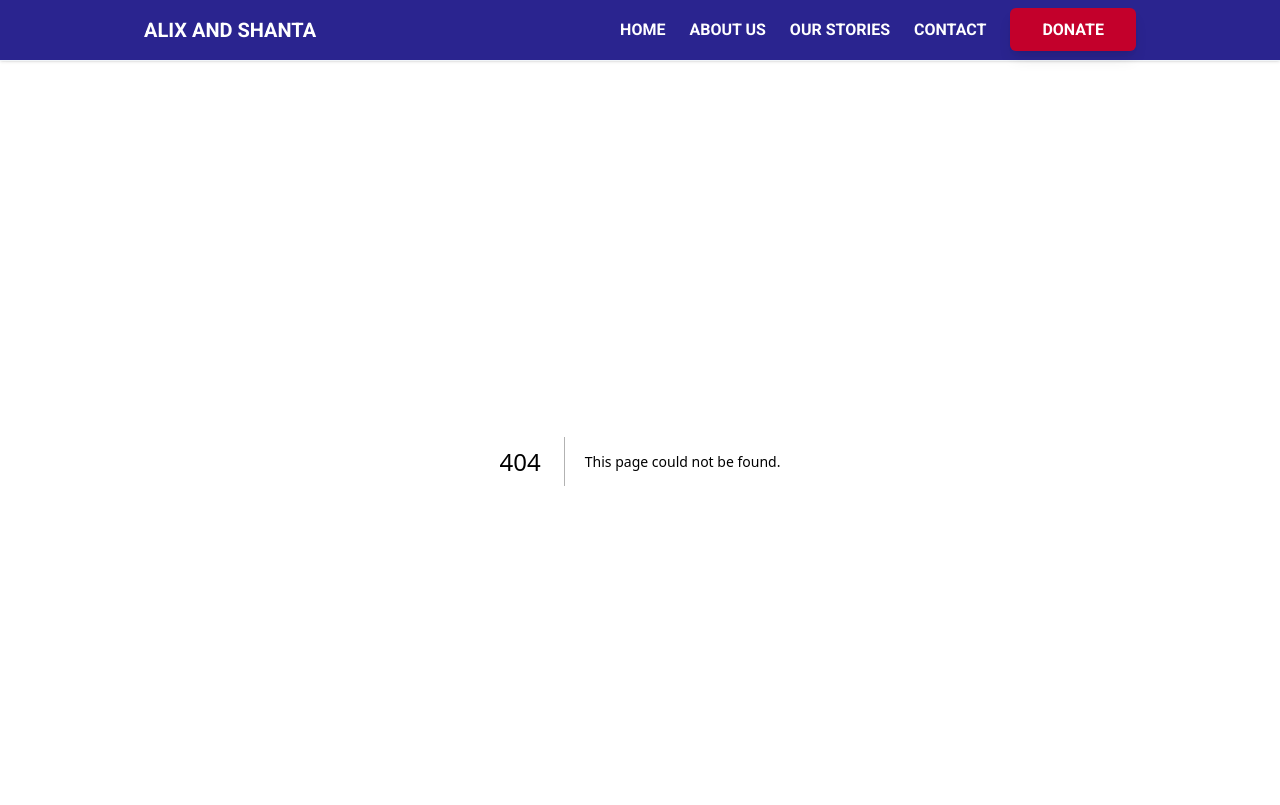
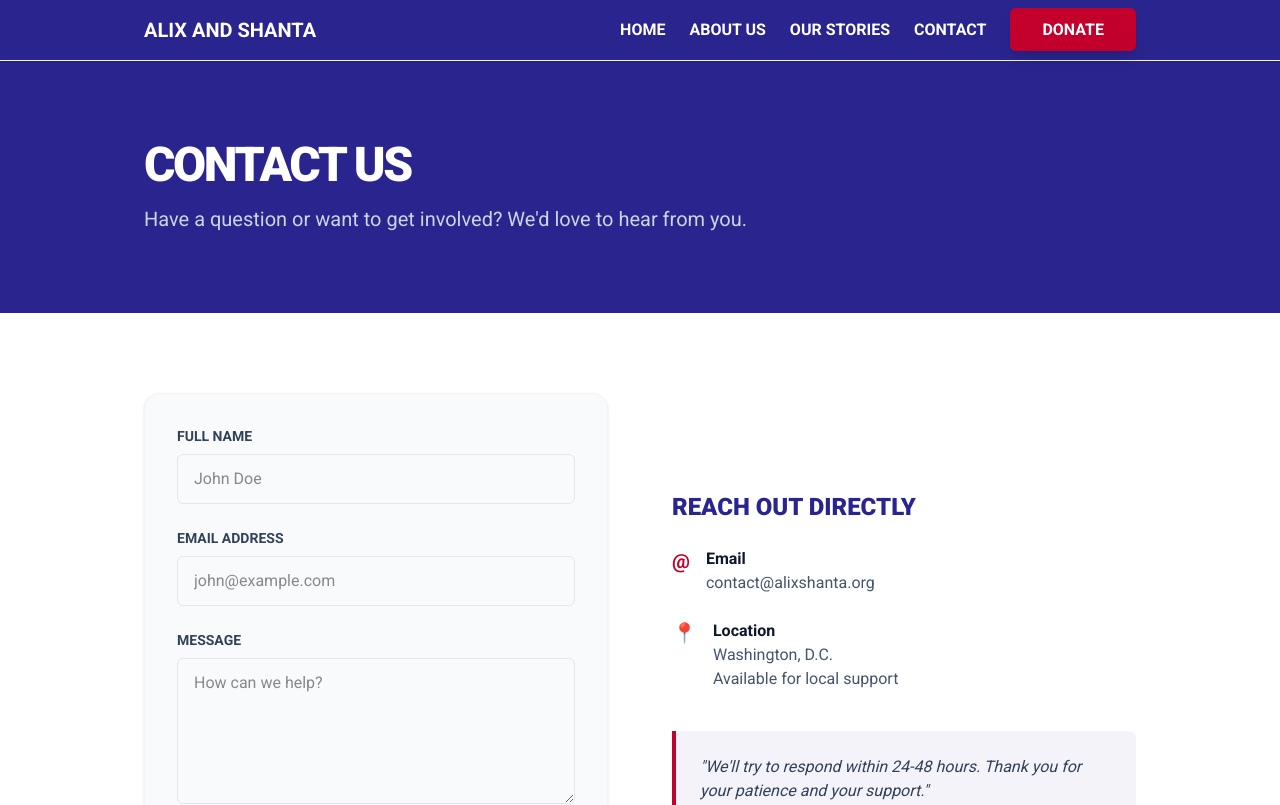
Before and after one commit to Jujock004/alix-shanta-web, a Next.js app: page /contact in a window 1280 px wide. Before the commit this address had no page. Shown: the top 805 px of the page. Built offline with nearby package versions, Linux system fonts and the light colour scheme.

Commit message:
feat: structure of contact page

```diff
--- /dev/null
+++ b/src/app/contact/page.tsx
@@ -0,0 +1,102 @@
+"use client";
+
+export default function ContactPage() {
+  return (
+    <main className="min-h-screen font-roboto">
+      {/* Hero simple pour la page contact */}
+      <section className="bg-[#2A248F] py-20 text-white">
+        <div className="max-w-5xl mx-auto px-4">
+          <h1 className="text-5xl font-black uppercase tracking-tighter mb-4">
+            Contact Us
+          </h1>
+          <p className="text-xl text-slate-300">
+            Have a question or want to get involved? We&apos;d love to hear from
+            you.
+          </p>
+        </div>
+      </section>
+
+      <section className="py-20 bg-white">
+        <div className="max-w-5xl mx-auto px-4">
+          <div className="grid grid-cols-1 md:grid-cols-2 gap-16">
+            {/* Formulaire de contact */}
+            <div className="bg-slate-50 p-8 rounded-2xl shadow-sm border border-slate-100">
+              <form className="space-y-6">
+                <div>
+                  <label className="block text-sm font-bold uppercase mb-2 text-slate-700">
+                    Full Name
+                  </label>
+                  <input
+                    type="text"
+                    className="w-full px-4 py-3 rounded-md border border-slate-200 focus:border-[#C3002B] focus:ring-2 focus:ring-[#C3002B]/20 outline-none transition-all"
+                    placeholder="John Doe"
+                  />
+                </div>
+                <div>
+                  <label className="block text-sm font-bold uppercase mb-2 text-slate-700">
+                    Email Address
+                  </label>
+                  <input
+                    type="email"
+                    className="w-full px-4 py-3 rounded-md border border-slate-200 focus:border-[#C3002B] focus:ring-2 focus:ring-[#C3002B]/20 outline-none transition-all"
+                    placeholder="john@example.com"
+                  />
+                </div>
+                <div>
+                  <label className="block text-sm font-bold uppercase mb-2 text-slate-700">
+                    Message
+                  </label>
+                  <textarea
+                    rows={5}
+                    className="w-full px-4 py-3 rounded-md border border-slate-200 focus:border-[#C3002B] focus:ring-2 focus:ring-[#C3002B]/20 outline-none transition-all"
+                    placeholder="How can we help?"
+                  ></textarea>
+                </div>
+                <button className="cursor-pointer w-full bg-[#C3002B] text-white font-black py-4 rounded-md hover:bg-[#a10024] transition-colors shadow-lg uppercase tracking-wider">
+                  Send Message
+                </button>
+              </form>
+            </div>
+
+            {/* Infos de contact & Carte (simulée) */}
+            <div className="flex flex-col justify-center">
+              <div className="mb-10">
+                <h2 className="text-2xl font-black text-[#2A248F] uppercase mb-6">
+                  Reach Out Directly
+                </h2>
+                <div className="space-y-6">
+                  <div className="flex items-start gap-4">
+                    <div className="text-[#C3002B] text-xl font-bold">@</div>
+                    <div>
+                      <h3 className="font-bold text-slate-900">Email</h3>
+                      <p className="text-slate-600">contact@alixshanta.org</p>
+                    </div>
+                  </div>
+                  <div className="flex items-start gap-4">
+                    <div className="text-[#C3002B] text-xl font-bold">📍</div>
+                    <div>
+                      <h3 className="font-bold text-slate-900">Location</h3>
+                      <p className="text-slate-600">
+                        Washington, D.C.
+                        <br />
+                        Available for local support
+                      </p>
+                    </div>
+                  </div>
+                </div>
+              </div>
+
+              {/* Box de réassurance */}
+              <div className="p-6 bg-[#2A248F]/5 border-l-4 border-[#C3002B] rounded-r-lg">
+                <p className="text-slate-700 italic">
+                  &quot;We&apos;ll try to respond within 24-48 hours. Thank you
+                  for your patience and your support.&quot;
+                </p>
+              </div>
+            </div>
+          </div>
+        </div>
+      </section>
+    </main>
+  );
+}
--- a/src/components/Footer.tsx
+++ b/src/components/Footer.tsx
@@ -99,7 +99,7 @@ export default function Footer() {
             </h4>
             <address className="not-italic text-sm text-slate-300 space-y-2">
               <p>Email: contact@alixshanta.org</p>
-              <p>Location: New York City, NY</p>
+              <p>Location: Washington, D.C.</p>
               <div className="flex gap-4 mt-6">
                 <div className="w-9 h-9 rounded-full bg-white/10 flex items-center justify-center hover:bg-[#C3002B] transition-all cursor-pointer border border-white/5">
                   f
```
